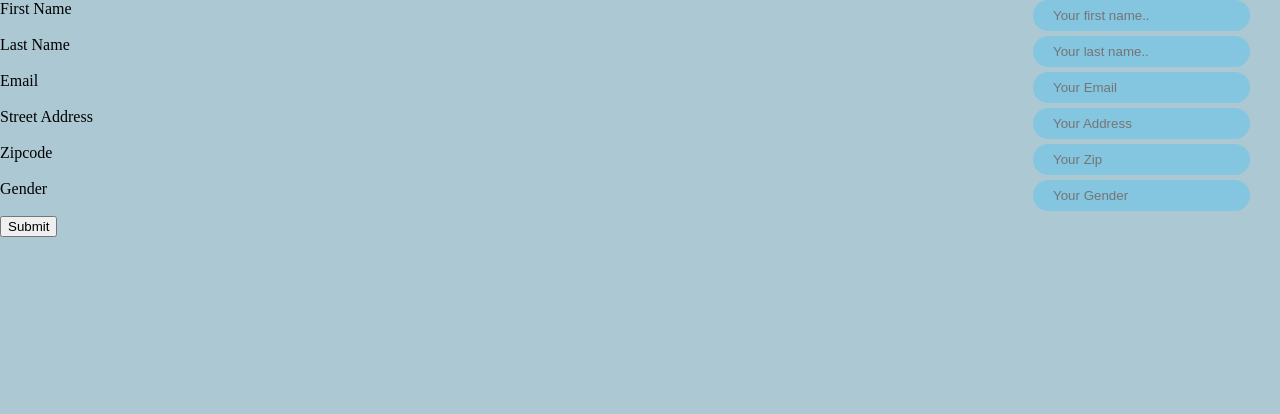
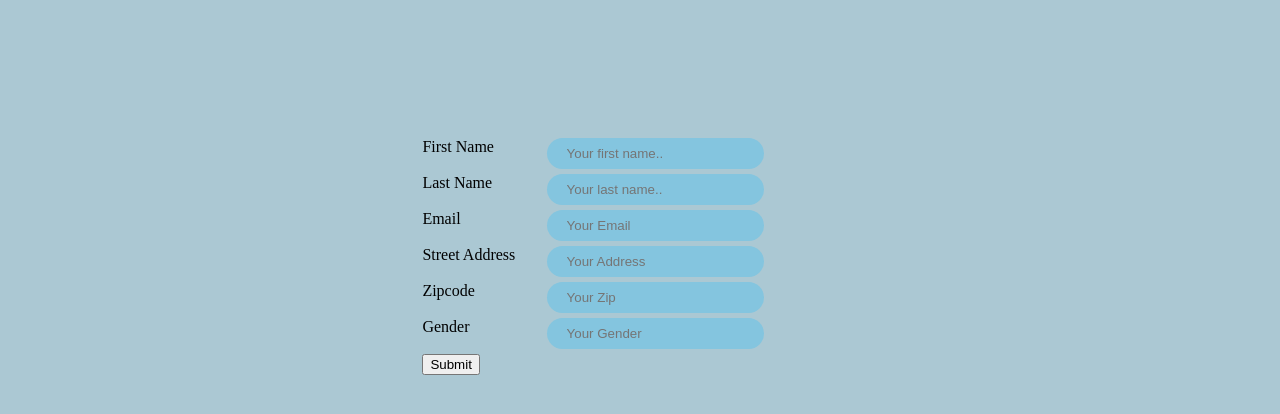
Before and after one commit to REISSD/Capstone2024, a PHP site: page /signup.php in a window 1280 px wide. Shown: the part 110-524 px from the top of the page. Run offline with PHP 8.4, Linux system fonts and the light colour scheme.

Commit message:
update style added signup style

```diff
--- a/Capstone/style.css
+++ b/Capstone/style.css
@@ -174,6 +174,16 @@ input[type="text" i] {
     }
 }
 
+
+/*signup style*/
+.signup{
+    margin-top: 10px;
+    padding-left: 33%;
+    padding-right: 38%;
+    padding-top: 10%;
+
+}
+
 /*Footer Styles*/
 footer{
     background-color: rgb(182, 226, 243);
```
